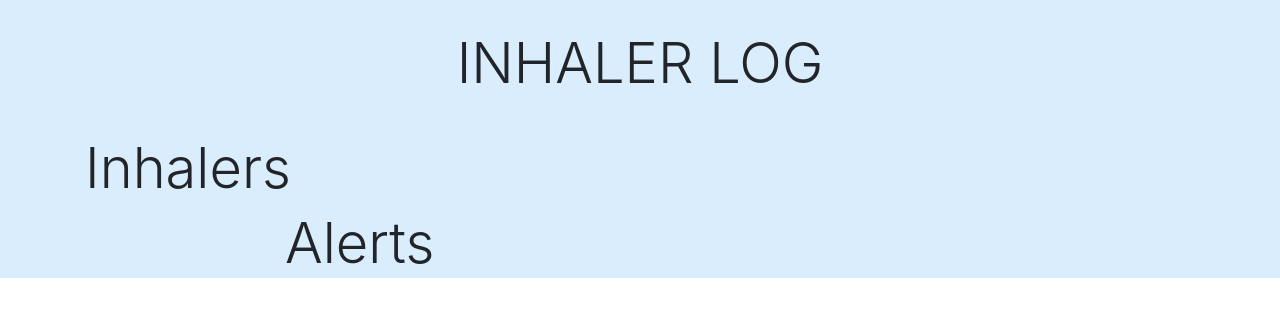
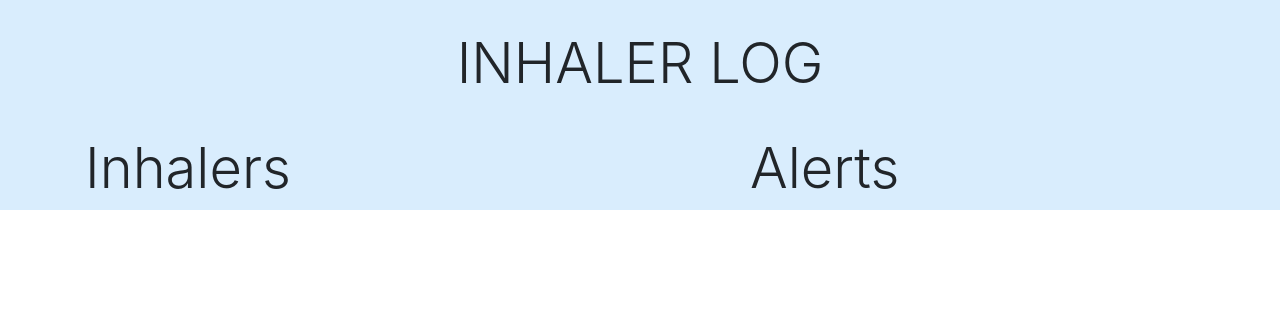
Before and after one commit to TRedshaw/ClearProject, a Django app: template Clear/templates/clear/main/inhaler.html in a window 1280 px wide. Shown: the part 66-383 px from the top of the page. Run offline with Django 3.2, Linux system fonts and the light colour scheme; the template is opened without the code that fills it, so the values that code supplies are empty; some libraries are stand-ins or nearby versions.

Commit message:
Put inhaler alerts and inhaler list into same row.

```diff
--- a/Clear/templates/clear/main/inhaler.html
+++ b/Clear/templates/clear/main/inhaler.html
@@ -43,11 +43,10 @@
             {% endfor %}
             </div>
 
-            </div>
 
-            <div class="col-xs-12 col-sm-2 offset-md-2">
+
+            <div class="col-xs-12 col-sm-5 offset-md-1">
               <h2 class="display-4" >Alerts</h2>
-                <div >
                 {% for UserInhaler in object_list %}
 
                     <div class="card mb-4">
@@ -69,9 +68,8 @@
 
                 {% endfor %}
             </div>
+
           </div>
-
-
 
         </div>
 
--- a/Clear/templates/clear/main/settings.html
+++ b/Clear/templates/clear/main/settings.html
@@ -37,11 +37,7 @@
 
 <!--Main form area row start-->
 
-		<div class="row">
 
-			<h1 class="h1">Settings</h1>
-
-		</div>
 
 		<div class="row mainformarea form ">
 
```
Also changed, not shown: db.sqlite3. Lines whose indentation alone changed are shown as unchanged.
